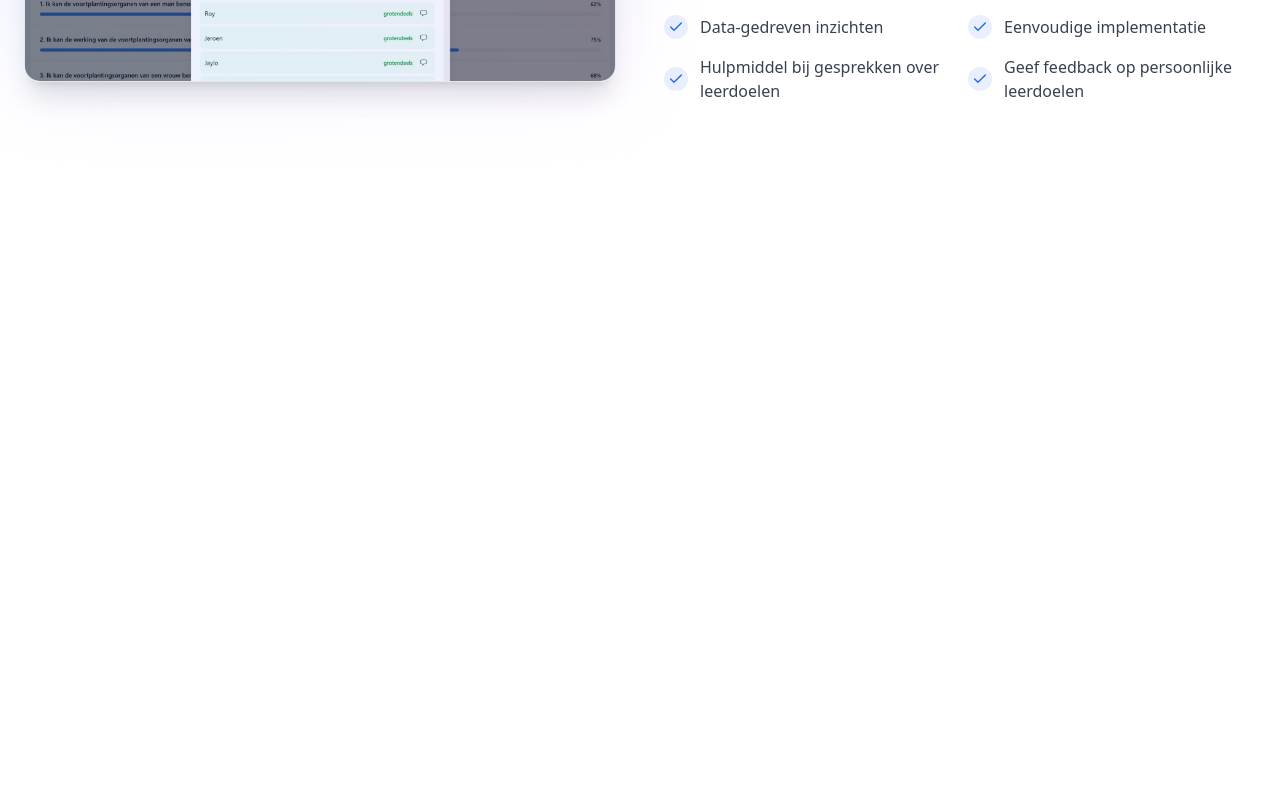
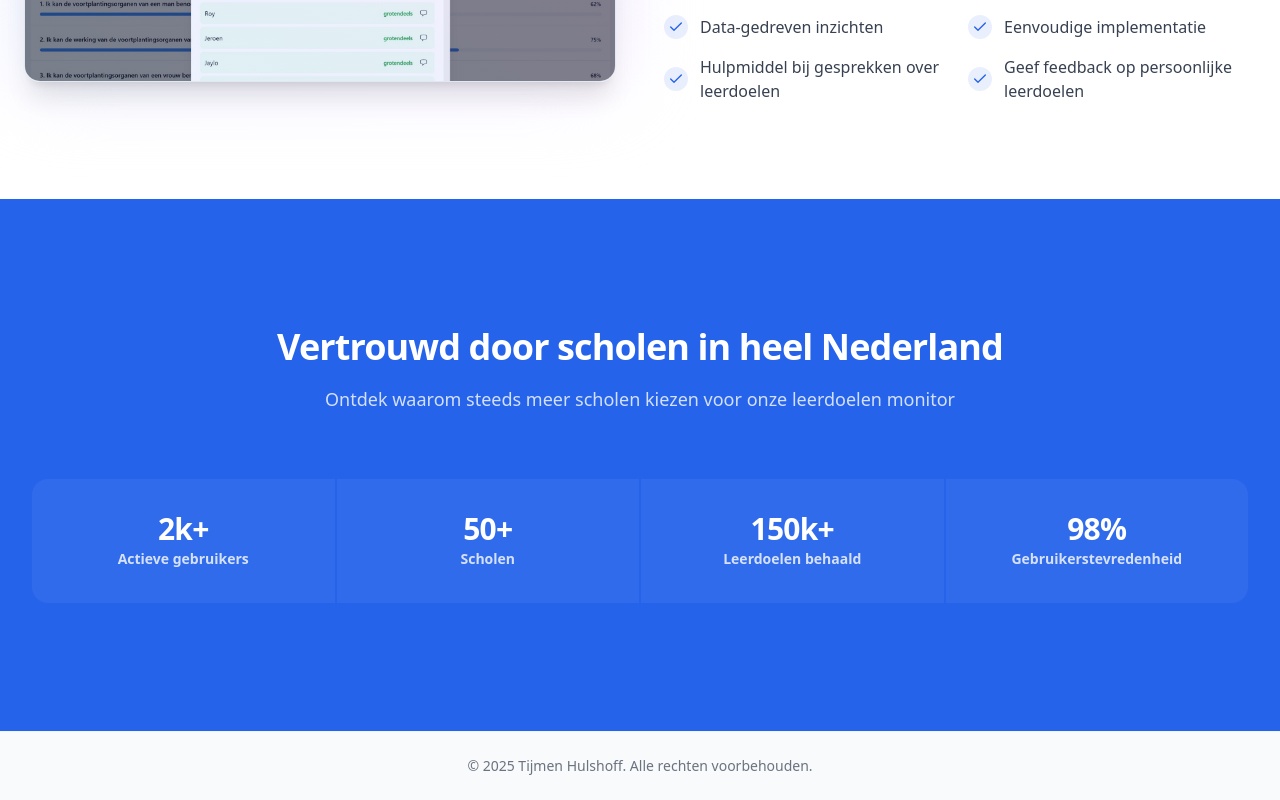
Before and after one commit to tristanmerlijn/leerdoelenmonitor, a React (Vite) app: page / in a window 1280 px wide. Shown: the part 2505-3305 px from the top of the page. Before the commit the page ends 2704 px from the top, so only its background shows below. Built offline with nearby package versions, Linux system fonts and the light colour scheme.

Commit message:
Add footer to site
Adds a simple footer banner to the bottom of the site. The banner displays a copyright notice.

```diff
--- a/src/pages/Index.tsx
+++ b/src/pages/Index.tsx
@@ -1,6 +1,8 @@
+
 import { Hero } from "@/components/Hero";
 import { Features } from "@/components/Features";
 import { Benefits } from "@/components/Benefits";
+import { Stats } from "@/components/Stats";
 
 const Index = () => {
   return (
@@ -8,6 +10,12 @@ const Index = () => {
       <Hero />
       <Features />
       <Benefits />
+      <Stats />
+      <footer className="py-6 bg-gray-50 border-t border-gray-100">
+        <div className="container mx-auto text-center text-sm text-gray-500">
+          © 2025 Tijmen Hulshoff. Alle rechten voorbehouden.
+        </div>
+      </footer>
     </div>
   );
 };
```
